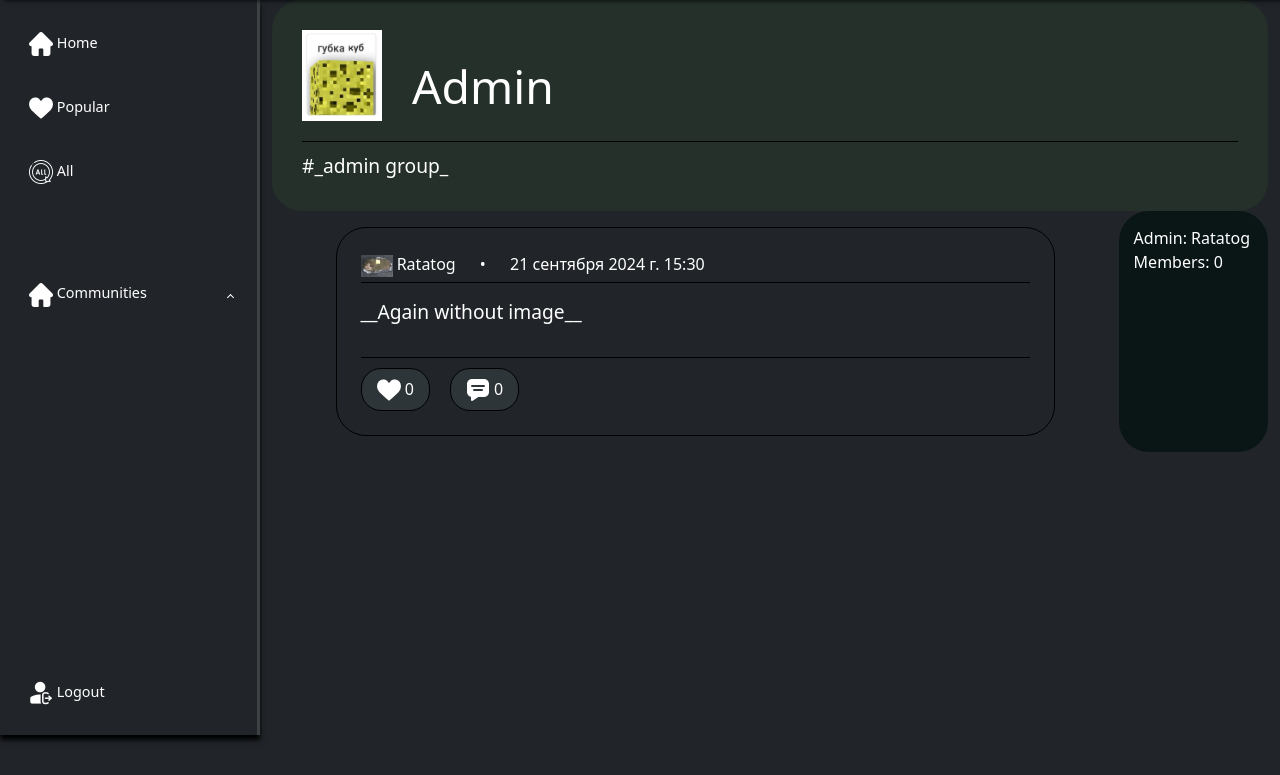
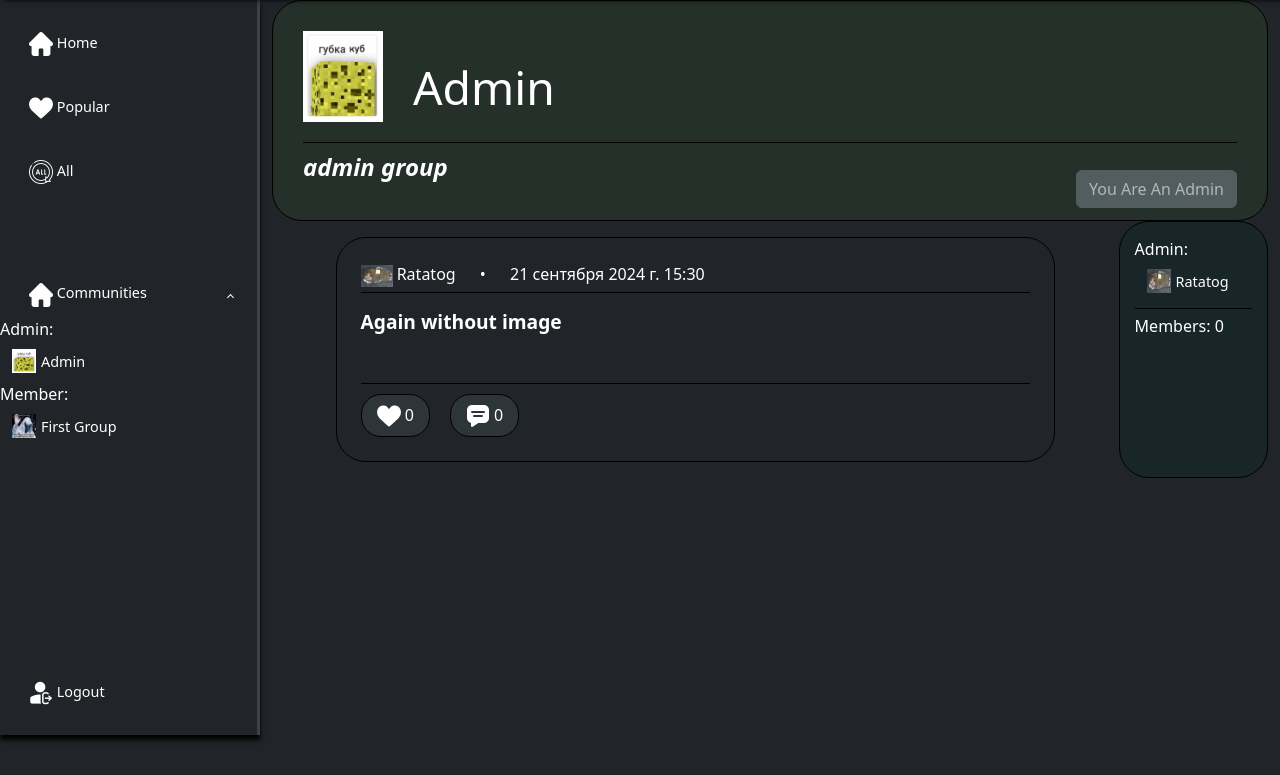
Before and after one commit to Ratatog/MyReddit, a Django app: page /group/1/ in a window 1280 px wide, after a click on "Communities". Shown: the part 65-840 px from the top of the page. Run offline with Django 5.2, Linux system fonts and the light colour scheme; a user stored in the database is signed in; data comes from the database, SQL or seed files in the repository; both versions use the stored data as it was after the commit; some libraries are stand-ins or nearby versions.

Commit message:
some features witg groups

```diff
--- a/myreddit/main/models.py
+++ b/myreddit/main/models.py
@@ -17,7 +17,7 @@ class Post(models.Model):
     group = models.ForeignKey("main.Group", on_delete=models.CASCADE, null=True, default='', verbose_name='Группа', related_name='post')
     create_date = models.DateTimeField(auto_now_add=True, verbose_name='Дата создания', null=True)
     user = models.ForeignKey("users.User", on_delete=models.CASCADE, verbose_name='Пользователь', related_name='post')
-    tags = models.CharField(max_length=300, verbose_name='Теги', null=True, default=None)
+    tags = models.CharField(max_length=300, verbose_name='Теги', null=True, blank=True, default=None)
 
     class Meta:
         ordering = ['-create_date']
--- a/myreddit/main/static/css/style.css
+++ b/myreddit/main/static/css/style.css
@@ -195,6 +195,7 @@ a.sidebar-link:hover {
 #communities > ul::-webkit-scrollbar-thumb {
     border-radius: 50px;
     border: 3px solid orange;
+    background-color: orange;
 }
 
 ::-webkit-scrollbar {
@@ -285,6 +286,7 @@ a {
     background-color: #29412967;
     padding: 30px;
     border-radius: 30px;
+    border: 1px solid black;
 }
 .g-h-top,
 .p-h-top {
@@ -331,6 +333,10 @@ a {
     margin-top: auto;
     font-size: 170%;
 }
+.g-h-side {
+    float: right;
+    margin-top: -20px;
+}
 .g-h-bottom span,
 .p-h-bottom span {
     font-size: 120%;
@@ -345,10 +351,11 @@ a {
     width: 85%;
 }
 .group-side {
-    background-color: #0a1616;
+    background-color: #17272bc5;
     border-radius: 30px;
     padding: 15px;
     width: 15%;
+    border: 1px solid black;
 }
 .nav .nav-link {
     color: white;
@@ -428,7 +435,29 @@ a {
     color: rgb(133, 3, 7) !important;
 }
 
-.group-minin-li img {
-    width: 24px;
-    height: 24px;
+.group-mini-li img {
+    width: 24px !important;
+    height: 24px !important;
 }
+.admin {
+    border-bottom: 1px solid black;
+    padding-bottom: 5px;
+    margin-bottom: 5px;
+}
+.group-side a:hover {
+    color: #185ba3;
+}
+
+.list-members {
+    overflow-y: scroll;
+    max-height: 50vh;
+}
+
+.list-members::-webkit-scrollbar {
+    background: gray;
+    width: 5px;
+}
+.list-members::-webkit-scrollbar-thumb {
+    border-radius: 50px;
+    background-color: orange;
+}
--- a/myreddit/main/templates/main/group.html
+++ b/myreddit/main/templates/main/group.html
@@ -1,4 +1,5 @@
 {% extends "base.html" %}
+{% load main_tags %}
 
 {% block content %}
 <div class="group">
@@ -11,8 +12,18 @@
         </div>
         <div class='g-h-bottom'>
             <div class="group-description">
-                <span>{{group.description}}</span>
+                <span>{% md_html group.description %}</span>
             </div>
+        </div>
+        <div class="g-h-side">
+            {% is_member group user as m %}
+            {% if group.admin.pk == user.pk %}
+            <a class='btn btn-secondary disabled'>You Are An Admin</a>
+            {% elif not m %}
+            <a href="{% url "join_group" group.pk %}" class='btn btn-success'>Join Group</a>
+            {% else %}
+            <a href="{% url "quit_group" group.pk %}" class='btn btn-warning'>Quit Group</a>
+            {% endif %}
         </div>
     </div>
 
@@ -24,13 +35,16 @@
         </div>
         <div class="group-side">
             <div class="admin">
-                <span>Admin: {{group.admin.username}}</span>
+                <span>Admin:</span>
+                {% with member=group.admin %}
+                {% include "users/includes/profile_mini.html" %}
+                {% endwith %}
             </div>
             <div class="members">
-                <span>Members: {{group.groups.count}}</span>
+                <span>Members: {{group.members.count}}</span>
                 <div class="list-members">
-                    {% for member in group.groups.all %}
-                    {{ member.username }}
+                    {% for member in group.members.all %}
+                    {% include "users/includes/profile_mini.html" %}
                     {% endfor %}
                 </div>
             </div>
--- a/myreddit/main/templates/main/includes/post.html
+++ b/myreddit/main/templates/main/includes/post.html
@@ -1,4 +1,6 @@
 {% load static %}
+{% load main_tags %}
+
 <div class="border border-black p-4 my-3 text-white post">
     <a href="{% url "post" post.pk %}">
     <div class="post-header">
@@ -7,7 +9,7 @@
         <span class='post-date'>{{post.create_date}}</span>
     </div>
     <div class="post-main">
-        <span>{{post.text}}</span>
+        <span>{% md_html post.text %}</span>
         <div class="post-images">
             {% if post.img.first.url %}
             <img src="{{ post.img.first.url.url }}">
--- a/myreddit/main/templatetags/main_tags.py
+++ b/myreddit/main/templatetags/main_tags.py
@@ -3,12 +3,18 @@ from django import template
 
 register = template.Library()
 
-@register.inclusion_tag('main/includes/list_posts')
-def show_posts():
-    pass
+from django import template
+from django.utils.safestring import mark_safe
+from markdown import markdown # type: ignore
 
-@register.simple_tag(name='prinfo')
-def print_info(x):
+register = template.Library()
 
-    for i in x:
-        print(i)
+@register.simple_tag(name='md_html')
+def madrdown_to_html(text):
+    html_content = markdown(text, extensions=['extra', 'fenced_code', 'tables'])
+
+    return mark_safe(html_content)
+
+@register.simple_tag(name='is_member')
+def user_is_member(group, user):
+    return group.members.filter(pk=user.pk).exists()
--- a/myreddit/main/urls.py
+++ b/myreddit/main/urls.py
@@ -9,8 +9,11 @@ urlpatterns = [
     path('post/create/', views.CreatePost.as_view(), name='add_post'),
 
     path('group/<int:pk>/', views.GroupView.as_view(), name='group'),
-    path('group/create/', views.GroupCreateView.as_view(), name='group'),
+    path('group/create/', views.GroupCreateView.as_view(), name='create_group'),
 
     path('like_post/<int:pk>/', views.LikePostView, name='like_post'),
     path('like_comm/<int:pk>/', views.LikeCommView, name='like_comm'),
+
+    path('group/join/<int:pk>/', views.JoinGroupView, name='join_group'),
+    path('group/quit/<int:pk>/', views.QuitGroupView, name='quit_group'),
 ]
--- a/myreddit/main/views.py
+++ b/myreddit/main/views.py
@@ -23,6 +23,18 @@ def LikeCommView(request, pk):
     else:
         comm.likes.add(request.user)
     return HttpResponseRedirect(reverse('post', args=(comm.post_id,)))
+
+def JoinGroupView(request, pk):
+    group = Group.objects.get(pk=pk)
+    group.members.add(request.user)
+    group.save()
+    return HttpResponseRedirect(reverse('group', args=(group.pk, )))
+
+def QuitGroupView(request, pk):
+    group = Group.objects.get(pk=pk)
+    group.members.remove(request.user)
+    group.save()
+    return HttpResponseRedirect(reverse('group', args=(group.pk, )))
 
 class Home(LoginMixn, ListView):
     template_name = 'main/home.html'
--- a/myreddit/templates/base.html
+++ b/myreddit/templates/base.html
@@ -92,7 +92,12 @@
                         <span>Communities</span>
                     </a>
                     <ul id="comm" class="sidebar-dropdown list-unstyled collapse" data-bs-parent="#sidebar">
-                        {% for group in user.groups.all %}
+                        <li>Admin:</li>
+                        {% for group in user.group.all %}
+                        {% include "main/includes/group_mini.html" %}
+                        {% endfor %}
+                        <li>Member:</li>
+                        {% for group in user.member.all %}
                         {% include "main/includes/group_mini.html" %}
                         {% endfor %}
                     </ul>
--- /dev/null
+++ b/myreddit/users/templates/users/includes/profile_mini.html
@@ -0,0 +1,6 @@
+{% load static %}
+
+<li class="sidebar-item subitem group-mini-li">
+    <img src="{{ member.avatar.url }}">
+    <a href="{% url "users:profile" member.pk %}" class="sidebar-link">{{member.username}}</a>
+</li>
--- a/myreddit/users/urls.py
+++ b/myreddit/users/urls.py
@@ -17,5 +17,6 @@ urlpatterns = [
     path('password-reset/<uidb64>/<token>/', views.PasswordResetConfirmUser.as_view(), name='password_reset_confirm'),
     path('password-reset/complete/', views.PasswordResetCompleteUser.as_view(), name='password_reset_complete'),
 
-    path('profile/<int:pk>', views.ProfileView.as_view(), name='profile'),
+    path('profile/<int:pk>/', views.ProfileView.as_view(), name='profile'),
+    path('profile/<slug:slug>/', views.ProfileView.as_view(), name='profile'),
 ]
--- a/myreddit/users/views.py
+++ b/myreddit/users/views.py
@@ -57,11 +57,13 @@ class PasswordResetCompleteUser(PasswordResetCompleteView):
 class ProfileView(LoginMixn, DetailView, UpdateView):
     template_name = 'users/profile.html'
     context_object_name = 'userp'
-    pk_url_kwarg = 'pk'
     form_class = UpdateUserForm
 
     def get_object(self, queryset = None):
-        return get_object_or_404(get_user_model(), pk=self.kwargs[self.pk_url_kwarg])
+        if field := self.kwargs.get(self.pk_url_kwarg):
+            return get_object_or_404(get_user_model(), pk=field)
+        elif field := self.kwargs.get(self.slug_url_kwarg):
+            return get_object_or_404(get_user_model(), username=field)
 
     def get_context_data(self, **kwargs):
         context =  super().get_context_data(**kwargs)
```
Also changed, not shown: myreddit/db.sqlite3.
